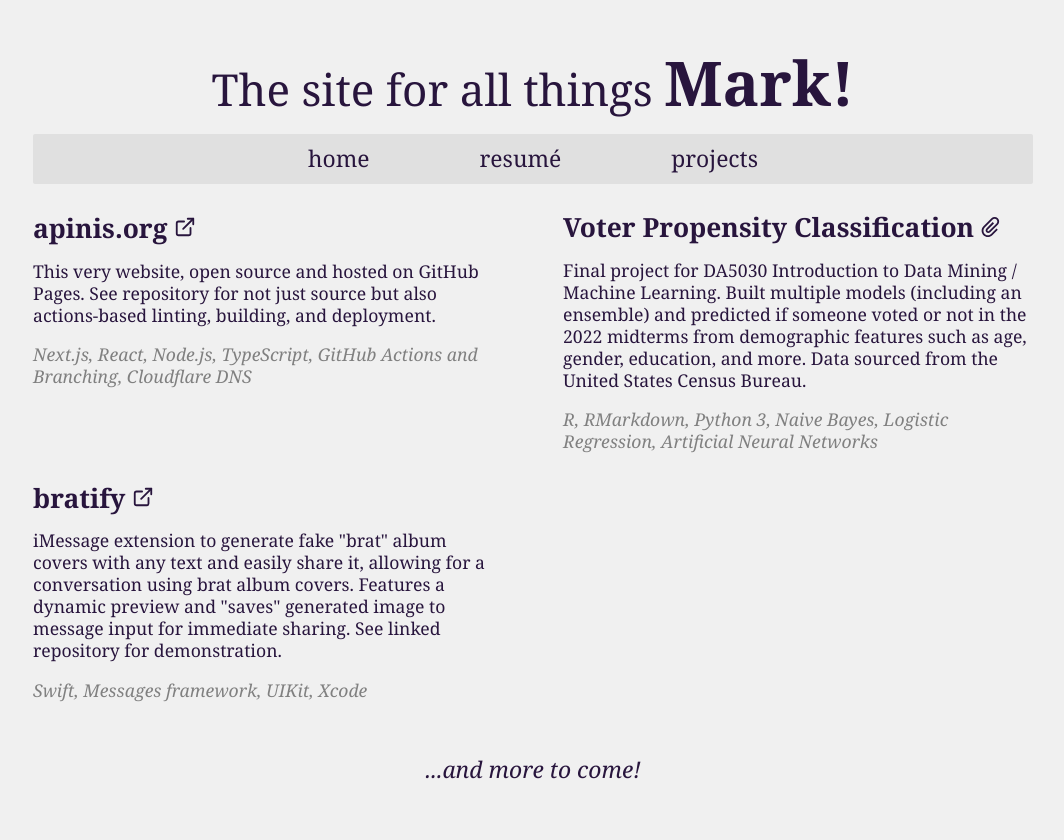
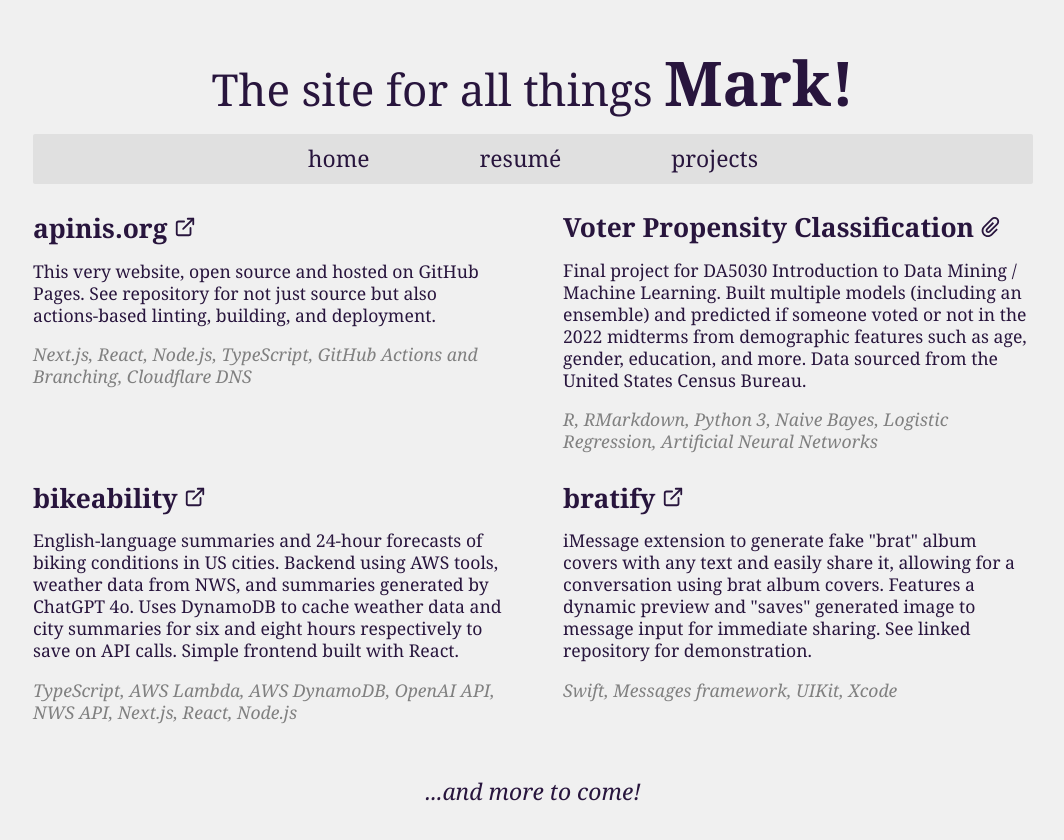
Before and after one commit to mapinis/mapinis.github.io, a Next.js app: page /projects in a window 1280 px wide. Shown: the top 840 px of the page, without its empty margins (107-1171 px from the left). Built offline with nearby package versions, Linux system fonts and the light colour scheme.

Commit message:
Bikeability added to Projects

```diff
--- a/src/app/projects/page.tsx
+++ b/src/app/projects/page.tsx
@@ -1,45 +1,76 @@
-import { FiExternalLink } from "react-icons/fi"
+import { FiExternalLink } from "react-icons/fi";
 import { ImAttachment } from "react-icons/im";
 
-import styles from "./page.module.css"
+import styles from "./page.module.css";
 
-export default function Page() {
-  const projects = [
+const EXT_LINK_ICON = <FiExternalLink size={22} />;
+const ATT_LINK_ICON = <ImAttachment size={20} />;
+
+const PROJECTS = [
   {
     title: "apinis.org",
     url: "https://github.com/mapinis/mapinis.github.io",
-      icon: <FiExternalLink size={22} />,
+    icon: EXT_LINK_ICON,
     desc: "This very website, open source and hosted on GitHub Pages. See repository for not just source but also actions-based linting, building, and deployment.",
     tools: [
-        "Next.js", "React", "Node.js", "TypeScript", "GitHub Actions and Branching", "Cloudflare DNS"
+      "Next.js",
+      "React",
+      "Node.js",
+      "TypeScript",
+      "GitHub Actions and Branching",
+      "Cloudflare DNS",
     ],
   },
   {
     title: "Voter Propensity Classification",
     url: "/documents/voting-project.pdf",
-      icon: <ImAttachment size={20} />,
+    icon: ATT_LINK_ICON,
     desc: "Final project for DA5030 Introduction to Data Mining / Machine Learning. Built multiple models (including an ensemble) and predicted if someone voted or not in the 2022 midterms from demographic features such as age, gender, education, and more. Data sourced from the United States Census Bureau.",
     tools: [
-        "R", "RMarkdown", "Python 3", "Naive Bayes", "Logistic Regression", "Artificial Neural Networks"
-      ]
+      "R",
+      "RMarkdown",
+      "Python 3",
+      "Naive Bayes",
+      "Logistic Regression",
+      "Artificial Neural Networks",
+    ],
+  },
+  {
+    title: "bikeability",
+    url: "https://apinis.org/bikeability",
+    icon: EXT_LINK_ICON,
+    desc: "English-language summaries and 24-hour forecasts of biking conditions in US cities. Backend using AWS tools, weather data from NWS, and summaries generated by ChatGPT 4o. Uses DynamoDB to cache weather data and city summaries for six and eight hours respectively to save on API calls. Simple frontend built with React.",
+    tools: [
+      "TypeScript",
+      "AWS Lambda",
+      "AWS DynamoDB",
+      "OpenAI API",
+      "NWS API",
+      "Next.js",
+      "React",
+      "Node.js",
+    ],
   },
   {
     title: "bratify",
     url: "https://github.com/mapinis/bratify",
-      icon: <FiExternalLink size={22} />,
-      desc: "iMessage extension to generate fake \"brat\" album covers with any text and easily share it, allowing for a conversation using brat album covers. Features a dynamic preview and \"saves\" generated image to message input for immediate sharing. See linked repository for demonstration.",
-      tools: [
-        "Swift", "Messages framework", "UIKit", "Xcode"
-      ]
-    }
-  ]
+    icon: EXT_LINK_ICON,
+    desc: 'iMessage extension to generate fake "brat" album covers with any text and easily share it, allowing for a conversation using brat album covers. Features a dynamic preview and "saves" generated image to message input for immediate sharing. See linked repository for demonstration.',
+    tools: ["Swift", "Messages framework", "UIKit", "Xcode"],
+  },
+];
 
+export default function Page() {
   return (
     <>
       <div id={styles.content}>
-        {projects.map(({title, url, icon, desc, tools}) => (
+        {PROJECTS.map(({ title, url, icon, desc, tools }) => (
           <div key={title} className={styles.project}>
-            <p><a className={styles.title} href={url} target="_blank">{title} {icon}</a></p>
+            <p>
+              <a className={styles.title} href={url} target="_blank">
+                {title} {icon}
+              </a>
+            </p>
             <p className={styles.desc}>{desc}</p>
             <p className={styles.tools}>{tools.join(", ")}</p>
           </div>
@@ -47,5 +78,5 @@ export default function Page() {
       </div>
       <div id={styles.finalMessage}>...and more to come!</div>
     </>
-  )
+  );
 }
```
Lines whose indentation alone changed are shown as unchanged.
